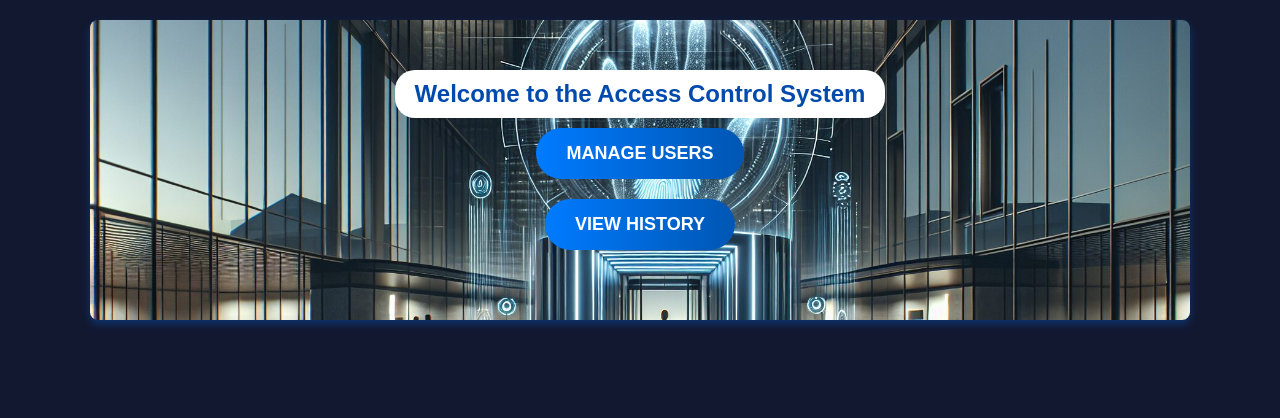
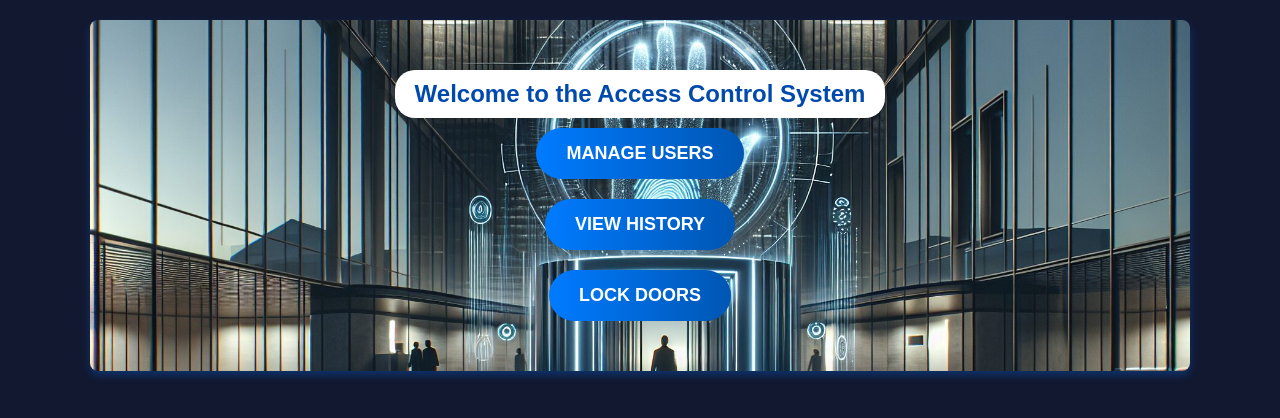
Before and after one commit to santosbogo/AccessControl, a React (Create React App) app in the folder src/main/frontend/: page /home in a window 1280 px wide. Shown: the top 418 px of the page. Built offline with nearby package versions, Linux system fonts and the light colour scheme.

Commit message:
create user

```diff
--- a/src/main/frontend/src/Components/Home/Home.css
+++ b/src/main/frontend/src/Components/Home/Home.css
@@ -60,6 +60,8 @@
     box-shadow: 0 4px 8px rgba(0,0,0,0.2);
 }
 
+.lock-doors{
+}
 
 .main-title {
     color: #004aad; /* Azul oscuro */
--- a/src/main/frontend/src/Components/Home/Home.jsx
+++ b/src/main/frontend/src/Components/Home/Home.jsx
@@ -15,6 +15,11 @@ const HomePage = () => {
         navigate('/home/view-history')
     }
 
+    const handleLockDoors = () => {
+
+        // Implementar la lógica para bloquear las puertas
+    }
+
     return(
         <div className="home-page">
             <div className="main-title"> Welcome to the Access Control System</div>
@@ -24,6 +29,9 @@ const HomePage = () => {
             <div className="button-container">
                 <button onClick={handleViewHistory}>View History</button>
             </div>
+            <div className={"lock-doors"}>
+                <button onClick={handleLockDoors}>Lock Doors</button>
+            </div>
         </div>
     );
 };
--- a/src/main/frontend/src/Components/Home/ManageUsers/CreateUser/Create.jsx
+++ b/src/main/frontend/src/Components/Home/ManageUsers/CreateUser/Create.jsx
@@ -1,5 +1,6 @@
 import React, { useState } from "react";
 import { Link } from 'react-router-dom';
+import axios from "axios";
 
 const CreateUser = () => {
     const [firstName, setFirstName] = useState("");
@@ -29,8 +30,9 @@ const CreateUser = () => {
         // Aquí enviarías la información al servidor o a la lógica de manejo de datos
     };
 
-    const handleRequestUid = () => {
+    const handleRequestUid = async () => {
         setShowUidField(true);
+        const response = await axios.get(`http://localhost:3333/admin/uid/getUid)` )
     };
 
         return (
```
Lines whose indentation alone changed are shown as unchanged.
